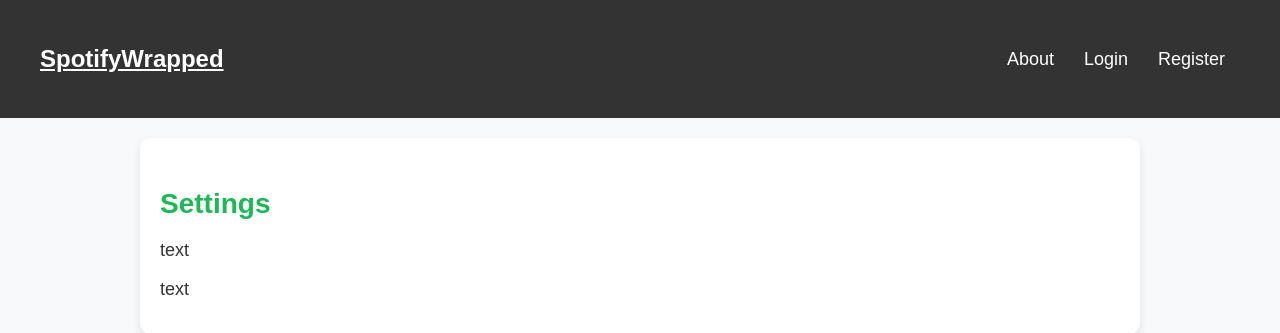
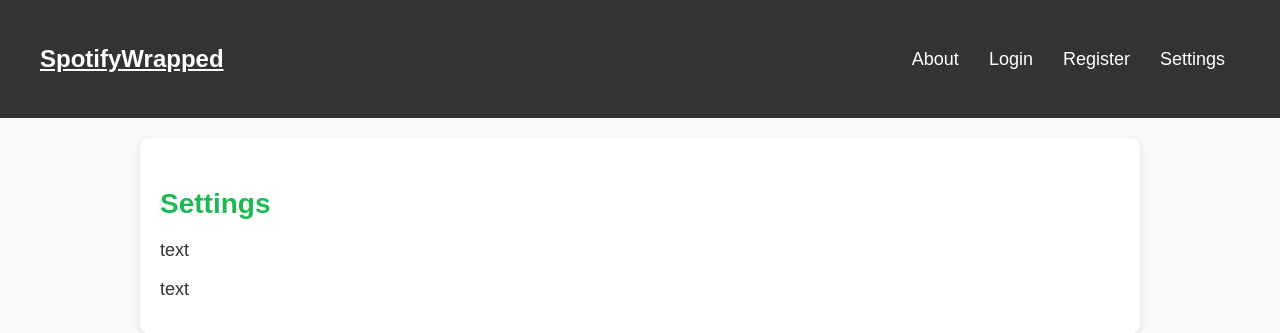
Before and after one commit to AKobir5503/SpotifyWrapped, a Django app: page /settings/ in a window 1280 px wide. Shown: the top 333 px of the page. Run offline with Django 5.2, Linux system fonts and the light colour scheme; parts of the project's set-up code (start-up, migrations or seed data) failed here and were passed over.

Commit message:
added setting nav link to headers

```diff
--- a/wrapped/templates/about.html
+++ b/wrapped/templates/about.html
@@ -16,6 +16,7 @@
                 <li><a href="{% url 'about' %}">About</a></li>
                 {% if user.is_authenticated %}
                     <li><a href="{% url 'dashboard' %}">Dashboard</a></li>
+                    <li><a href="{% url 'settings' %}">Settings</a></li>
                     <form action="{% url 'logout' %}" method="post" class="logout-form">
                         {% csrf_token %}
                         <button type="submit" class="logout-btn">Logout</button>
@@ -23,6 +24,7 @@
                 {% else %}
                     <li><a href="{% url 'login' %}">Login</a></li>
                     <li><a href="{% url 'register' %}">Register</a></li>
+                    <li><a href="{% url 'settings' %}">Settings</a></li>
                 {% endif %}
             </ul>
         </div>
--- a/wrapped/templates/base_generic.html
+++ b/wrapped/templates/base_generic.html
@@ -15,6 +15,7 @@
                 <li><a href="{% url 'about' %}">About</a></li>
                 {% if user.is_authenticated %}
                     <li><a href="{% url 'dashboard' %}">Dashboard</a></li>
+                    <li><a href="{% url 'settings' %}">Settings</a></li>
                     <form action="{% url 'logout' %}" method="post" class="logout-form">
                         {% csrf_token %}
                         <button type="submit" class="logout-btn">Logout</button>
@@ -22,6 +23,7 @@
                 {% else %}
                     <li><a href="{% url 'login' %}">Login</a></li>
                     <li><a href="{% url 'register' %}">Register</a></li>
+                    <li><a href="{% url 'settings' %}">Settings</a></li>
                 {% endif %}
             </ul>
         </div>
--- a/wrapped/templates/dashboard.html
+++ b/wrapped/templates/dashboard.html
@@ -16,6 +16,7 @@
                 <li><a href="{% url 'about' %}">About</a></li>
                 {% if user.is_authenticated %}
                     <li><a href="{% url 'dashboard' %}">Dashboard</a></li>
+                    <li><a href="{% url 'settings' %}">Settings</a></li>
                     <form action="{% url 'logout' %}" method="post" class="logout-form">
                         {% csrf_token %}
                         <button type="submit" class="logout-btn">Logout</button>
@@ -23,6 +24,7 @@
                 {% else %}
                     <li><a href="{% url 'login' %}">Login</a></li>
                     <li><a href="{% url 'register' %}">Register</a></li>
+                    <li><a href="{% url 'settings' %}">Settings</a></li>
                 {% endif %}
             </ul>
         </div>
--- a/wrapped/templates/settings.html
+++ b/wrapped/templates/settings.html
@@ -16,6 +16,7 @@
                 <li><a href="{% url 'about' %}">About</a></li>
                 {% if user.is_authenticated %}
                     <li><a href="{% url 'dashboard' %}">Dashboard</a></li>
+                    <li><a href="{% url 'settings' %}">Settings</a></li>
                     <form action="{% url 'logout' %}" method="post" class="logout-form">
                         {% csrf_token %}
                         <button type="submit" class="logout-btn">Logout</button>
@@ -23,6 +24,7 @@
                 {% else %}
                     <li><a href="{% url 'login' %}">Login</a></li>
                     <li><a href="{% url 'register' %}">Register</a></li>
+                    <li><a href="{% url 'settings' %}">Settings</a></li>
                 {% endif %}
             </ul>
         </div>
```
Also changed, not shown: db.sqlite3.
